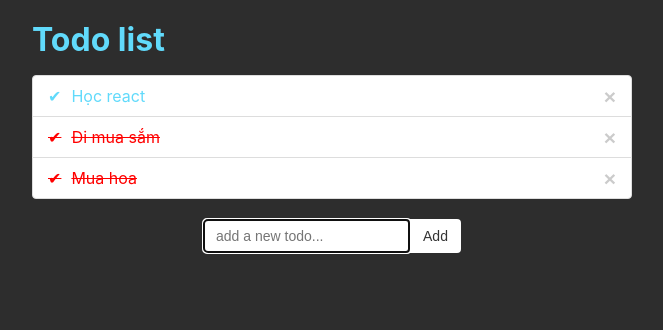
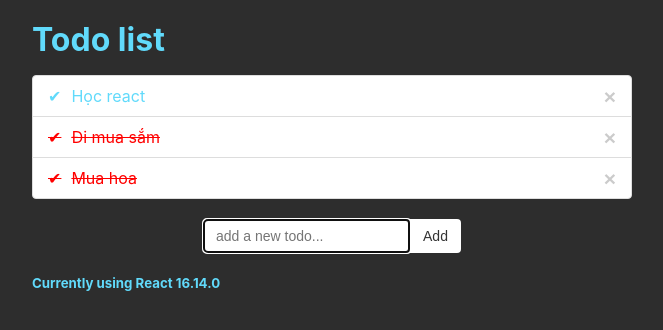
Before and after one commit to xmanhit/todo-list, a React (Create React App) app: page / in a window 1280 px wide. Shown: the top 330 px of the page, without its empty margins (308-971 px from the left). Built offline with nearby package versions, Linux system fonts and the light colour scheme.

Commit message:
update TodoFooter.js

```diff
--- a/src/components/TodoApp.js
+++ b/src/components/TodoApp.js
@@ -2,6 +2,7 @@ import React, { Component } from 'react';
 import TodoHeader from './TodoHeader';
 import TodoList from './TodoList';
 import TodoForm from './TodoForm';
+import TodoFooter from './TodoFooter';
 
 class TodoApp extends Component {
   constructor (props) {
@@ -36,6 +37,7 @@ class TodoApp extends Component {
         <TodoHeader />
         <TodoList items={this.props.initItems} removeItem={this.removeItem} markTodoDone={this.markTodoDone}/>
         <TodoForm addItem={this.addItem} />
+        <TodoFooter />
       </div>
     );
   }
--- a/src/components/TodoFooter.js
+++ b/src/components/TodoFooter.js
@@ -1,5 +1,4 @@
 import React, { Component } from 'react';
-import React from 'react';
 
 class TodoFooter extends Component {
   render () {
```
